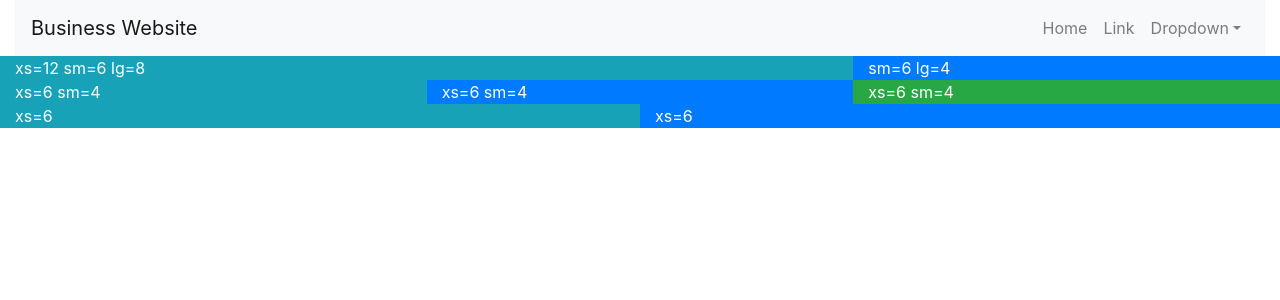
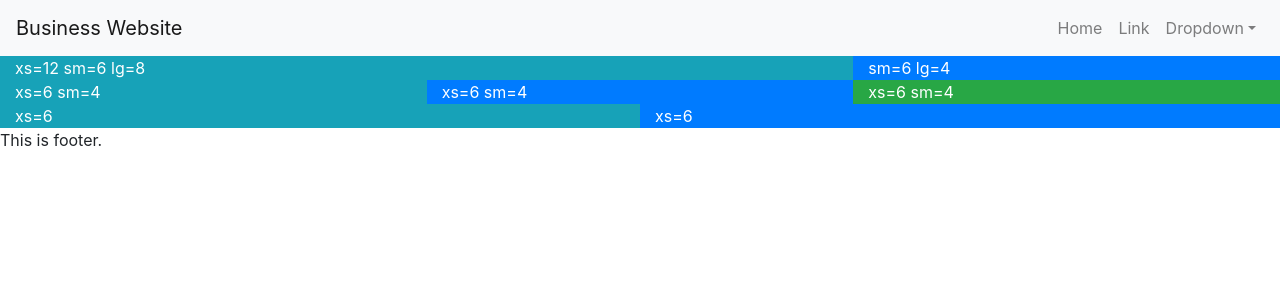
Before and after one commit to yungshun317/react-bootstrap-business-website, a React app: page / in a window 1280 px wide. Shown: the top 300 px of the page. Built offline with nearby package versions, Linux system fonts and the light colour scheme.

Commit message:
[FEAT] Create the `Layout` component to take responsibility for Bootstrap's grid system

```diff
--- a/src/App.js
+++ b/src/App.js
@@ -1,14 +1,13 @@
 import React from "react";
-import Container from "react-bootstrap/Container";
 import Navbar from "react-bootstrap/Navbar";
 import Nav from "react-bootstrap/Nav";
 import NavDropdown from "react-bootstrap/NavDropdown";
-import Row from "react-bootstrap/Row";
-import Col from "react-bootstrap/Col";
+
+import Layout from "./Layout";
 
 export default function App() {
 	return (
-		<Container fluid>
+		<>
 		    <Navbar bg="light" expand="lg">
 		        <Navbar.Brand href="#home">Business Website</Navbar.Brand>
 		        <Navbar.Toggle aria-controls="basic-navbar-nav" />
@@ -26,19 +25,10 @@ export default function App() {
 		            </Nav>
 		        </Navbar.Collapse>
 		    </Navbar>
-		    <Row>
-		        <Col xs={12} sm={6} lg={8} className="bg-info text-white">xs=12 sm=6 lg=8</Col>
-		        <Col sm={6} lg={4} className="bg-primary text-white">sm=6 lg=4</Col>
-		    </Row>
-		    <Row>
-		        <Col xs={6} sm={4} className="bg-info text-white">xs=6 sm=4</Col>
-		        <Col xs={6} sm={4} className="bg-primary text-white">xs=6 sm=4</Col>
-		        <Col xs={6} sm={4} className="bg-success text-white">xs=6 sm=4</Col>
-		    </Row>
-		    <Row>
-		        <Col xs={6} className="bg-info text-white">xs=6</Col>
-		        <Col xs={6} className="bg-primary text-white">xs=6</Col>
-		    </Row>
-		</Container>
+		    <Layout />
+		    <footer>
+		        This is footer.
+		    </footer>
+		</>
 	);
 }
--- /dev/null
+++ b/src/Layout.js
@@ -0,0 +1,24 @@
+import React from "react";
+import Container from "react-bootstrap/Container";
+import Row from "react-bootstrap/Row";
+import Col from "react-bootstrap/Col";
+
+export default function Layout() {
+	return (
+		<Container fluid>
+		    <Row>
+		        <Col xs={12} sm={6} lg={8} className="bg-info text-white">xs=12 sm=6 lg=8</Col>
+		        <Col sm={6} lg={4} className="bg-primary text-white">sm=6 lg=4</Col>
+		    </Row>
+		    <Row>
+		        <Col xs={6} sm={4} className="bg-info text-white">xs=6 sm=4</Col>
+		        <Col xs={6} sm={4} className="bg-primary text-white">xs=6 sm=4</Col>
+		        <Col xs={6} sm={4} className="bg-success text-white">xs=6 sm=4</Col>
+		    </Row>
+		    <Row>
+		        <Col xs={6} className="bg-info text-white">xs=6</Col>
+		        <Col xs={6} className="bg-primary text-white">xs=6</Col>
+		    </Row>
+		</Container>
+    )
+}
```
